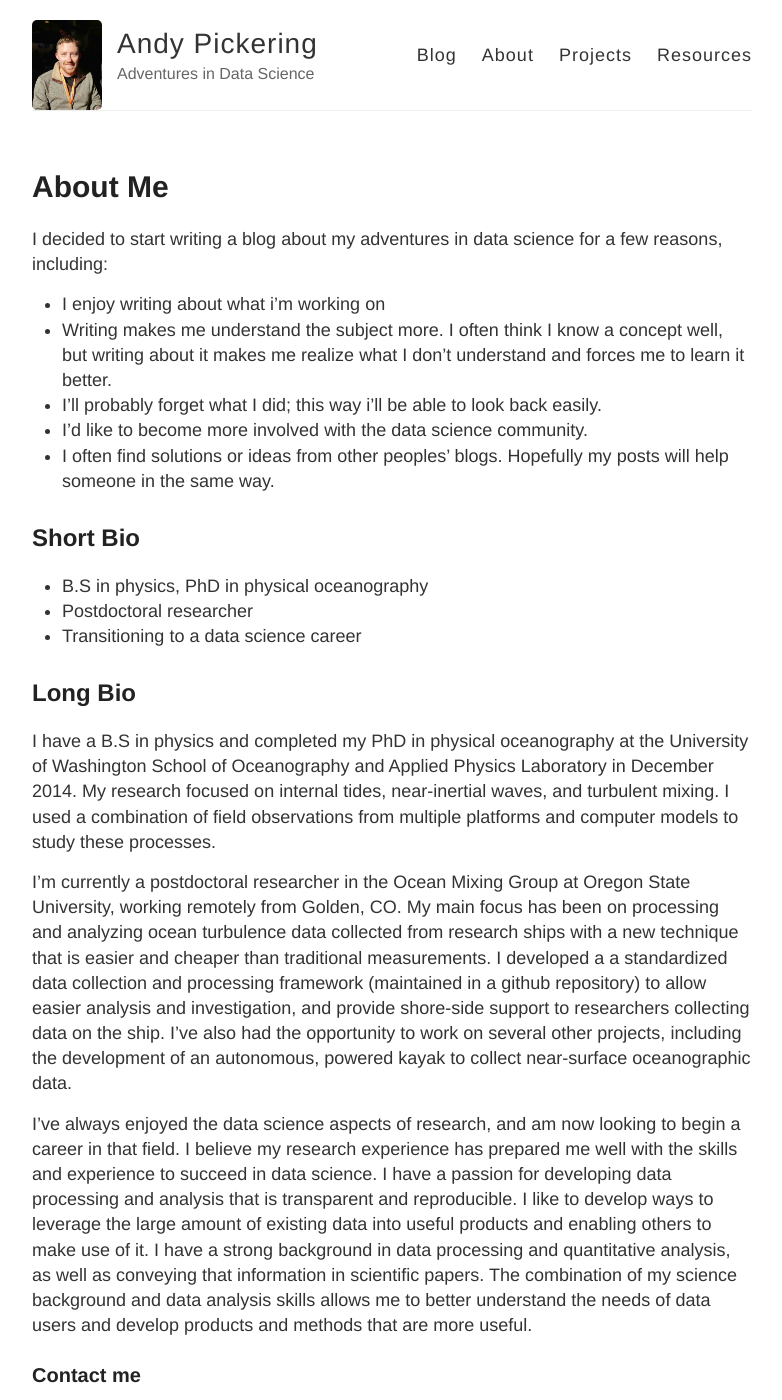
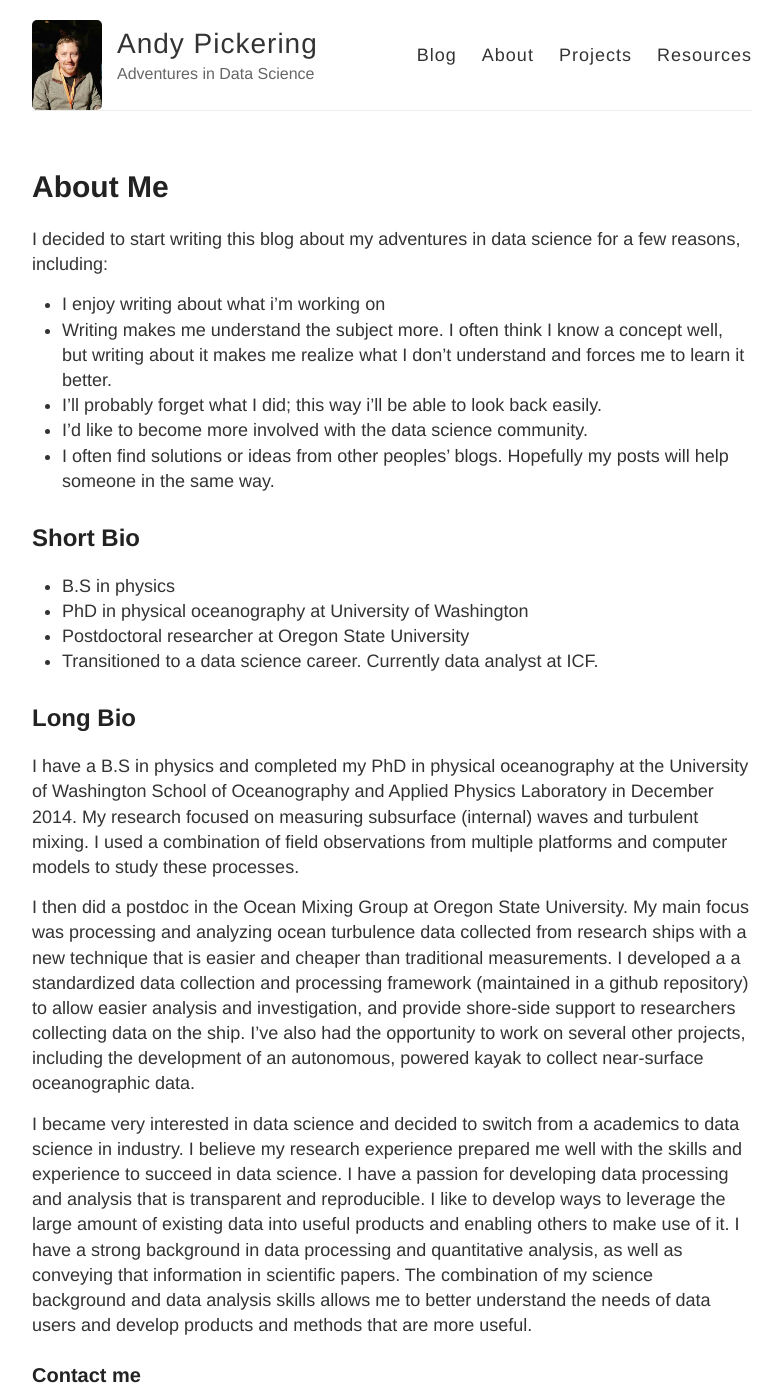
Before and after one commit to andypicke/andypicke.github.io, a Jekyll site: the page built from about.md, in a window 1280 px wide and 1400 px high. Shown: the whole window, without its empty margins (248-1030 px from the left). Built offline with Jekyll 4.4.1, drawn with Linux system fonts in a browser that asks for light colours.

Commit message:
update about me

```diff
--- a/about.md
+++ b/about.md
@@ -4,7 +4,7 @@ title: About Me
 permalink: /about/
 ---
 
-I decided to start writing a blog about my adventures in data science for a few reasons, including:
+I decided to start writing this blog about my adventures in data science for a few reasons, including:
 - I enjoy writing about what i'm working on
 - Writing makes me understand the subject more. I often think I know a concept well, but writing about it makes me realize what I don't understand and forces me to learn it better.
 - I'll probably forget what I did; this way i'll be able to look back easily.
@@ -12,17 +12,18 @@ I decided to start writing a blog about my adventures in data science for a few
 - I often find solutions or ideas from other peoples' blogs. Hopefully my posts will help someone in the same way.
 
 ## Short Bio
-- B.S in physics, PhD in physical oceanography
-- Postdoctoral researcher
-- Transitioning to a data science career
+- B.S in physics
+- PhD in physical oceanography at University of Washington
+- Postdoctoral researcher at Oregon State University
+- Transitioned to a data science career. Currently data analyst at ICF.
 
 ## Long Bio
 
-I have a B.S in physics and completed my PhD in physical oceanography at the University of Washington School of Oceanography and Applied Physics Laboratory in December 2014. My research focused on internal tides, near-inertial waves, and turbulent mixing. I used a combination of field observations from multiple platforms and computer models to study these processes.
+I have a B.S in physics and completed my PhD in physical oceanography at the University of Washington School of Oceanography and Applied Physics Laboratory in December 2014. My research focused on measuring subsurface (internal) waves and turbulent mixing. I used a combination of field observations from multiple platforms and computer models to study these processes.
 
-I’m currently a postdoctoral researcher in the Ocean Mixing Group at Oregon State University, working remotely from Golden, CO. My main focus has been on processing and analyzing ocean turbulence data collected from research ships with a new technique that is easier and cheaper than traditional measurements. I developed a a standardized data collection and processing framework (maintained in a github repository) to allow easier analysis and investigation, and provide shore-side support to researchers collecting data on the ship. I’ve also had the opportunity to work on several other projects, including the development of an autonomous, powered kayak to collect near-surface oceanographic data.
+I then did a postdoc in the Ocean Mixing Group at Oregon State University. My main focus was processing and analyzing ocean turbulence data collected from research ships with a new technique that is easier and cheaper than traditional measurements. I developed a a standardized data collection and processing framework (maintained in a github repository) to allow easier analysis and investigation, and provide shore-side support to researchers collecting data on the ship. I’ve also had the opportunity to work on several other projects, including the development of an autonomous, powered kayak to collect near-surface oceanographic data.
 
-I’ve always enjoyed the data science aspects of research, and am now looking to begin a career in that field. I believe my research experience has prepared me well with the skills and experience to succeed in data science. I have a passion for developing data processing and analysis that is transparent and reproducible. I like to develop ways to leverage the large amount of existing data into useful products and enabling others to make use of it. I have a strong background in data processing and quantitative analysis, as well as conveying that information in scientific papers. The combination of my science background and data analysis skills allows me to better understand the needs of data users and develop products and methods that are more useful.
+I became very interested in data science and decided to switch from a academics to data science in industry. I believe my research experience prepared me well with the skills and experience to succeed in data science. I have a passion for developing data processing and analysis that is transparent and reproducible. I like to develop ways to leverage the large amount of existing data into useful products and enabling others to make use of it. I have a strong background in data processing and quantitative analysis, as well as conveying that information in scientific papers. The combination of my science background and data analysis skills allows me to better understand the needs of data users and develop products and methods that are more useful.
 
 ### Contact me
 
```
